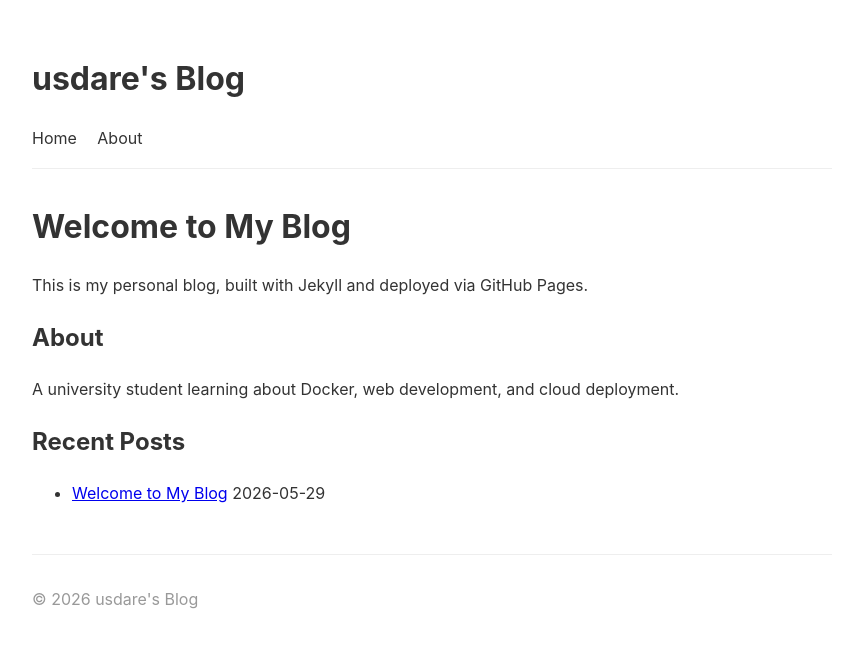
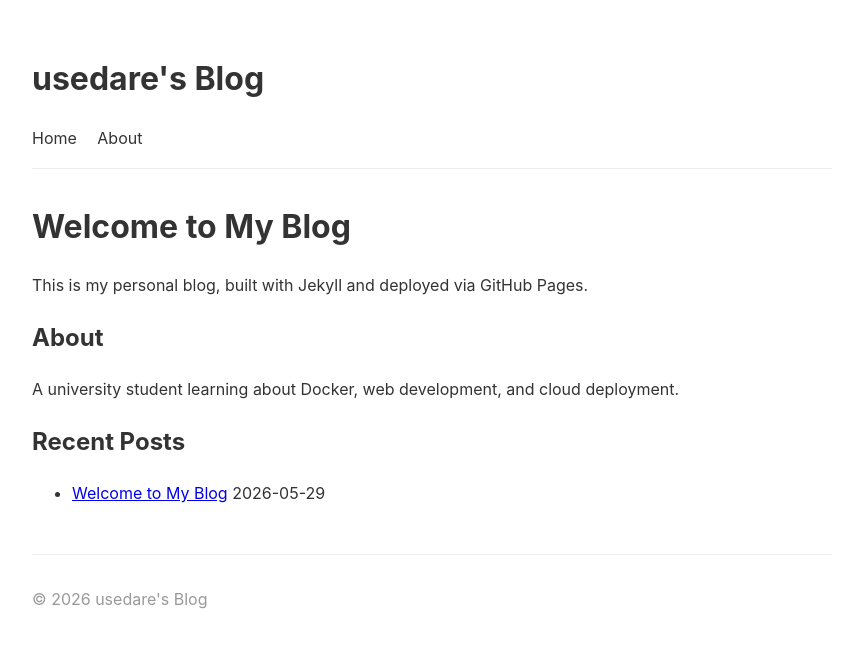
Before and after one commit to usedare/usedare.github.io, a Jekyll site: the page built from index.md, in a window 1280 px wide. Shown: the top 648 px of the page, without its empty margins (208-1071 px from the left). Built offline with Jekyll 4.4.1, drawn with Linux system fonts in a browser that asks for light colours.

Commit message:
fix: update site URL to match GitHub username usedare

```diff
--- a/_config.yml
+++ b/_config.yml
@@ -1,7 +1,7 @@
-title: "usdare's Blog"
+title: "usedare's Blog"
 description: "A personal blog powered by Jekyll and GitHub Pages"
 baseurl: ""
-url: "https://usdare.github.io"
+url: "https://usedare.github.io"
 
 theme: minima
 
```
